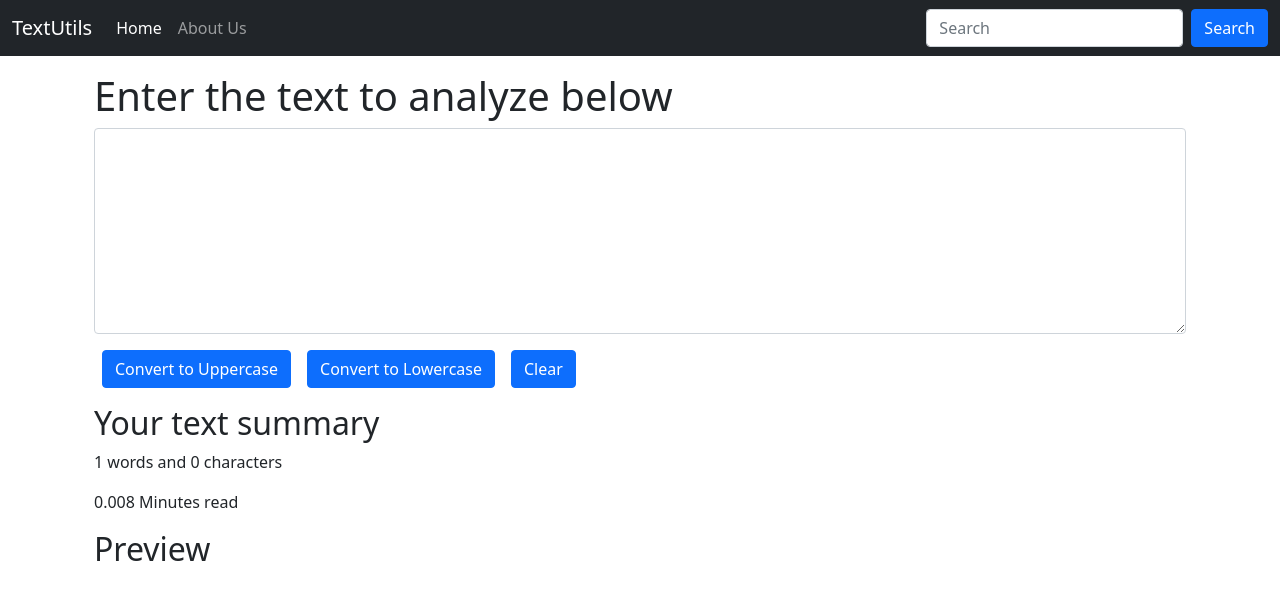
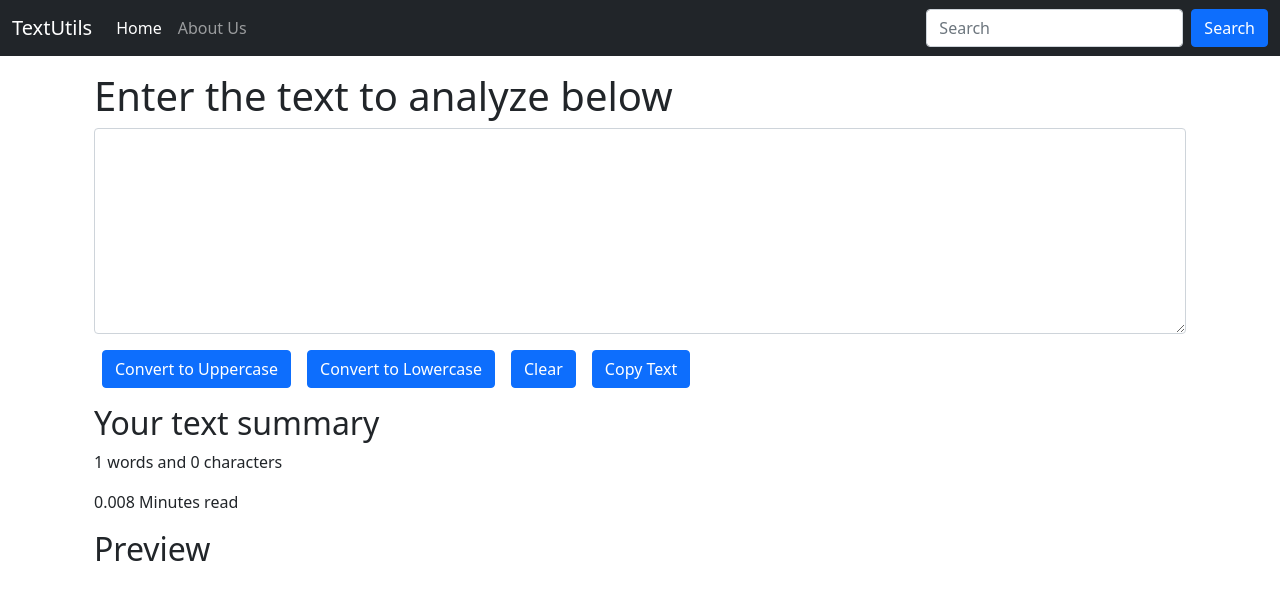
Before and after one commit to MaheraFurniturewala/textUtils, a React (Create React App) app: page / in a window 1280 px wide. Shown: the top 600 px of the page. Built offline with nearby package versions, Linux system fonts and the light colour scheme.

Commit message:
add copy text button

```diff
--- a/src/components/TextForm.js
+++ b/src/components/TextForm.js
@@ -1,6 +1,7 @@
 import React, { useState } from 'react'  //useState hook helps to make a state variable
 
 export default function TextForm(props) {
+
     //event handler
     const handleUpClick = ()=>{
         let newText = text.toUpperCase();
@@ -22,6 +23,17 @@
     const [text, setText] = useState('');
     // text = "new text"; //wrong way to change the state
     // setText("new text");  //correct way
+    const handleCopy = ()=>{
+        console.log("I am copy");
+        var text = document.getElementById("myBox");
+        console.log(text)
+        text.select();
+        navigator.clipboard.writeText(text.value);
+    }
+
+
+    console.log(text);
+
     return (
         <>
         <div className="container">
@@ -33,6 +45,7 @@
             <button className="btn btn-primary mx-2" onClick={handleUpClick}>Convert to Uppercase</button>
             <button className="btn btn-primary mx-2" onClick={handleLoClick}>Convert to Lowercase</button>
             <button className="btn btn-primary mx-2" onClick={handleClearClick}>Clear</button>
+            <button className="btn btn-primary mx-2" onClick={handleCopy}>Copy Text</button>
         </div>
         <div className="container my-3">
             <h2>Your text summary</h2>
```
